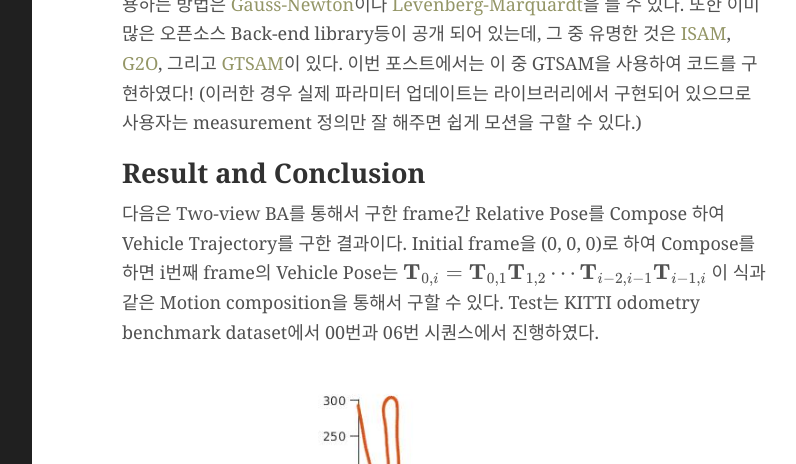
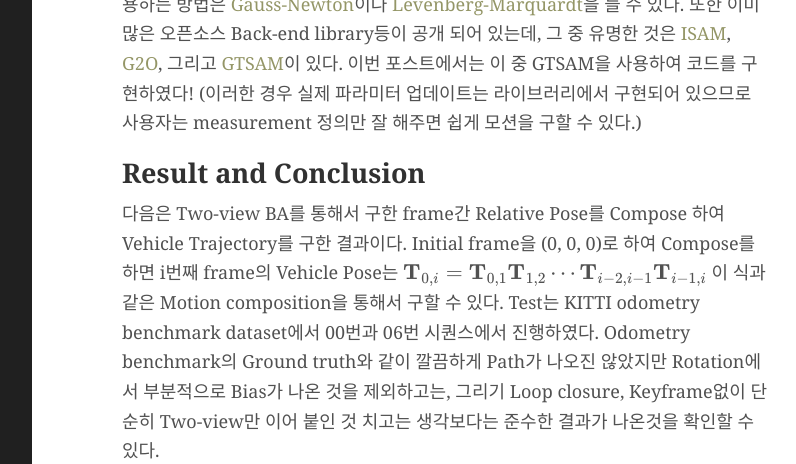
Before and after one commit to youngguncho/youngguncho.github.io, a Jekyll site: the page built from _posts/Self-study/2018-01-15-Stereo-visual-odometry-cpp.md, in a window 1280 px wide and 1400 px high, scrolled down 3305 px. Shown: the top 464 px of the window, without its empty margins (292-1088 px from the left). Built offline with Jekyll 4.4.1, drawn with Linux system fonts in a browser that asks for light colours; formulas are drawn with MathJax 3; some of the changed text lies outside the part shown; grey boxes are pictures that could not be loaded.

Commit message:
add stereo visual odometry cpp

```diff
--- a/_posts/Self-study/2018-01-15-Stereo-visual-odometry-cpp.md
+++ b/_posts/Self-study/2018-01-15-Stereo-visual-odometry-cpp.md
@@ -48,7 +48,8 @@
 실제로 Motion을 구하기 위해서는 Cost function에서 Error term을 현재 motion에 대해서 Linearize하고 Jocobian을 구해서 motion을 delta만큼 업데이트 하는 과정을 반복해서 수행하야한다. 즉, 함수최적화에서 Nonlinear Least Square 문제를 푸는 것과 같다. 일반적인 함수최적화 문제에서 모델 파라미터가 모션 정보로 볼 수 있다. Nonlinear least square 문제는 여러가지 방법으로 풀 수 있는데 SLAM에서 주로 사용하는 방법은 [Gauss-Newton](https://en.wikipedia.org/wiki/Gauss%E2%80%93Newton_algorithm)이나 [Levenberg-Marquardt](https://en.wikipedia.org/wiki/Levenberg%E2%80%93Marquardt_algorithm)을 들 수 있다. 또한 이미 많은 오픈소스 Back-end library등이 공개 되어 있는데, 그 중 유명한 것은 [ISAM](http://people.csail.mit.edu/kaess/isam/), [G2O](https://github.com/RainerKuemmerle/g2o), 그리고 [GTSAM](https://bitbucket.org/gtborg/gtsam)이 있다. 이번 포스트에서는 이 중 GTSAM을 사용하여 코드를 구현하였다! (이러한 경우 실제 파라미터 업데이트는 라이브러리에서 구현되어 있으므로 사용자는 measurement 정의만 잘 해주면 쉽게 모션을 구할 수 있다.)
 
 ## Result and Conclusion
-다음은 Two-view BA를 통해서 구한 frame간 Relative Pose를 Compose 하여 Vehicle Trajectory를 구한 결과이다. Initial frame을 (0, 0, 0)로 하여 Compose를 하면 i번째 frame의 Vehicle Pose는 $$\mathbf{T}_{0,i}=\mathbf{T}_{0,1}\mathbf{T}_{1,2} \cdots \mathbf{T}_{i-2,i-1}\mathbf{T}_{i-1,i}$$ 이 식과 같은 Motion composition을 통해서 구할 수 있다. Test는 KITTI odometry benchmark dataset에서 00번과 06번 시퀀스에서 진행하였다.
+다음은 Two-view BA를 통해서 구한 frame간 Relative Pose를 Compose 하여 Vehicle Trajectory를 구한 결과이다. Initial frame을 (0, 0, 0)로 하여 Compose를 하면 i번째 frame의 Vehicle Pose는 $$\mathbf{T}_{0,i}=\mathbf{T}_{0,1}\mathbf{T}_{1,2} \cdots \mathbf{T}_{i-2,i-1}\mathbf{T}_{i-1,i}$$ 이 식과 같은 Motion composition을 통해서 구할 수 있다. Test는 KITTI odometry benchmark dataset에서 00번과 06번 시퀀스에서 진행하였다. Odometry benchmark의 Ground truth와 같이 깔끔하게 Path가 나오진 않았지만 Rotation에서 부분적으로 Bias가 나온 것을 제외하고는, 그리기 Loop closure, Keyframe없이 단순히 Two-view만 이어 붙인 것 치고는 생각보다는 준수한 결과가 나온것을 확인할 수 있다.
 
-<img align="middle" src="/image/posts/Self-study/2017-12-25-Stereo-visual-odometry-cpp/trajectory_00.jpg" width="80%"
- img align="middle" src="/image/posts/Self-study/2017-12-25-Stereo-visual-odometry-cpp/trajectory_06.jpg" width="80%">
+<img align="middle" src="/image/posts/Self-study/2017-12-25-Stereo-visual-odometry-cpp/trajectory_00_06.jpg" width="80%">
+
+사실 어찌보면 KITTI dataset은 사용하기가 매우 편리하고 (Sync, Distortion, Rectification이 이미 되어있는!!) 영상도 깔끔하기 때문에 위와 같이 큰 추가사항들 없이 결과를 뽑아도 꽤 괜찮게 나오긴 했다. 하지만 실제로 데이터를 획득해서 돌려보면 생각보다 데이터 전처리가 많이 들어가야 하고, 생각보다 다른 외적인 요인들(Dynamic objects, exposure, blur 등등)에 의해 기존에 유명한 Open-source Odometry 알고리즘들도 결과가 좋지 않은 것을 볼 수 있다. 이러한 문제들에서 조금 더 Robust하게 Motion Estimation을 하는 방법이 위에서 언급한 Keyframe을 기준으로 뽑는다든가, M-estimator를 적용한다든가 하는 방법인데 센서 단계에서 쉽게 적용할 수 있는 방법이 바로 IMU(Inertial Measurement Unit)를 사용하는 방법이 될 것이다.
```
Also changed, not shown: image/posts/Self-study/2017-12-25-Stereo-visual-odometry-cpp/trajectory_00_06.png (added).
